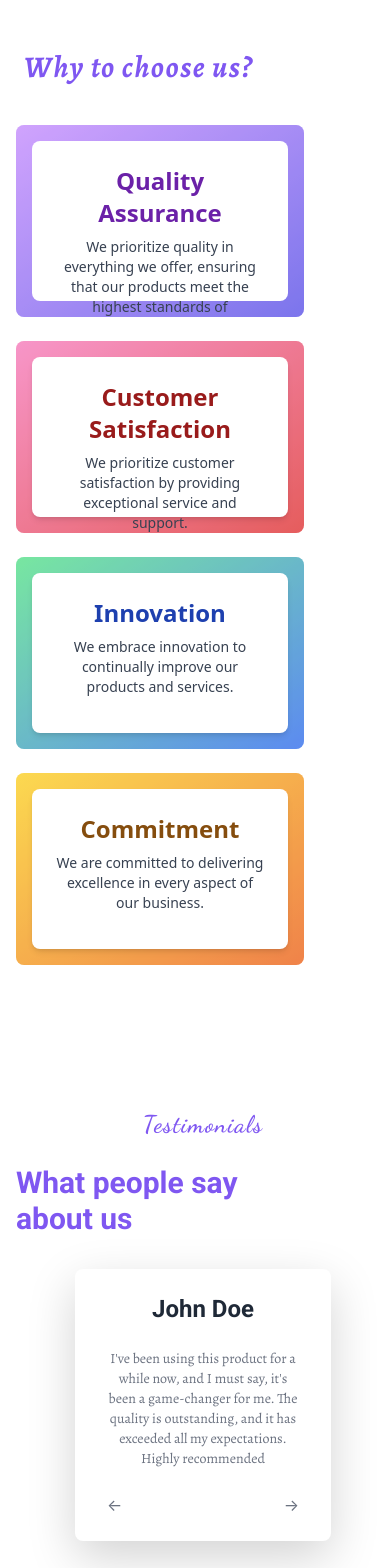
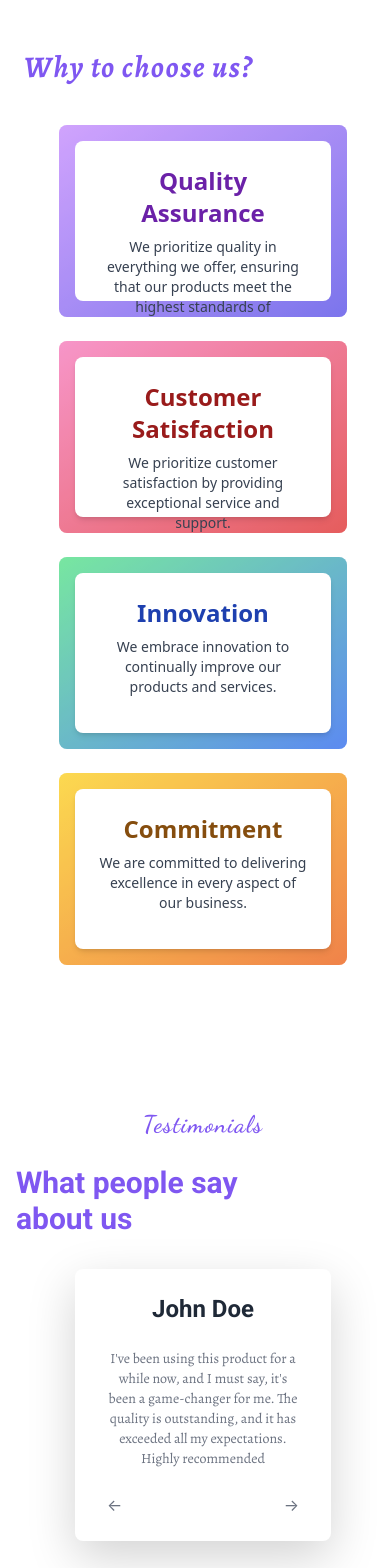
Before and after one commit to hammadqureshi31/Necessities-Ecommerce, a React (Vite) app: page /#/ in a window 390 px wide. Shown: the part 2220-3788 px from the top of the page. Built offline with nearby package versions, Linux system fonts and the light colour scheme; no server answers.

Commit message:
Form valifation left

```diff
--- a/src/component/Footer.jsx
+++ b/src/component/Footer.jsx
@@ -21,7 +21,7 @@ const Footer = () => {
                 <div className='sm:flex justify-center gap-20 text-center mr-1'>
                     <h1 className='text-white font-bold text-2xl sm:mt-4 font-Roboto tracking-wider'>Subscribe To Get <br />Special Discounts</h1>
                     <div className='bg-white flex justify-center p-2 py-2.5 mt-8 md:mt-6 w-60
-                     ml-5 rounded-xl md:w-80'>
+                     ml-8 rounded-xl md:w-80'>
                         <input type="text" name="" id="" placeholder='Email Address' className='font-aleg' />
                         <div className='flex text-center justify-center text-[#7F57F1] text-2xl sm:mt-1 md:text-3xl'><PiBellRingingThin /></div>
                     </div>
@@ -42,7 +42,7 @@ const Footer = () => {
                     </div>
 
 
-                    <div className='flex gap-3 text-white font-semibold flex-wrap mt-24 text-center'>
+                    <div className='flex gap-3 text-white ml-3 sm:ml-0 font-semibold flex-wrap mt-24 text-center'>
                         <div className='flex- flex-col'>
                             <h1 className='font-bold text-lg font-roboto'>Company</h1>
                             <h4 className='mt-10 font-normal  font-aleg'>About</h4>
--- a/src/component/PopularProducts.jsx
+++ b/src/component/PopularProducts.jsx
@@ -20,7 +20,7 @@ const PopularProducts = () => {
 
   return (
     <>
-      <div className='flex flex-wrap gap-12'>
+      <div className='flex flex-wrap gap-3'>
         {elements.length > 0 && elements.map((data, index) => (
           <Cards data={data} key={data.id} />
         ))}
--- a/src/component/Testinomials.jsx
+++ b/src/component/Testinomials.jsx
@@ -57,7 +57,7 @@ const Testimonials = () => {
             >
                 <motion.div
                     variants={itemVariants}
-                    className='w-72 h-48 bg-gradient-to-br from-purple-400 to-indigo-600 rounded-lg overflow-hidden relative'
+                    className='w-72 h-48 mx-auto bg-gradient-to-br from-purple-400 to-indigo-600 rounded-lg overflow-hidden relative'
                 >
                     <div className='absolute inset-0 bg-white opacity-25'></div>
                     <div className='absolute inset-0 flex items-center justify-center'>
@@ -70,7 +70,7 @@ const Testimonials = () => {
 
                 <motion.div
                     variants={itemVariants}
-                    className='w-72 h-48 bg-gradient-to-br from-pink-400 to-red-600 rounded-lg overflow-hidden relative'
+                    className='w-72 h-48 mx-auto bg-gradient-to-br from-pink-400 to-red-600 rounded-lg overflow-hidden relative'
                 >
                     <div className='absolute inset-0 bg-white opacity-25'></div>
                     <div className='absolute inset-0 flex items-center justify-center'>
@@ -83,7 +83,7 @@ const Testimonials = () => {
 
                 <motion.div
                     variants={itemVariants}
-                    className='w-72 h-48 bg-gradient-to-br from-green-400 to-blue-600 rounded-lg overflow-hidden relative'
+                    className='w-72 h-48 mx-auto bg-gradient-to-br from-green-400 to-blue-600 rounded-lg overflow-hidden relative'
                 >
                     <div className='absolute inset-0 bg-white opacity-25'></div>
                     <div className='absolute inset-0 flex items-center justify-center'>
@@ -96,7 +96,7 @@ const Testimonials = () => {
 
                 <motion.div
                     variants={itemVariants}
-                    className='w-72 h-48 bg-gradient-to-br from-yellow-400 to-orange-600 rounded-lg  overflow-hidden relative'
+                    className='w-72 h-48 mx-auto bg-gradient-to-br from-yellow-400 to-orange-600 rounded-lg  overflow-hidden relative'
                 >
                     <div className='absolute inset-0 bg-white opacity-25'></div>
                     <div className='absolute inset-0 flex items-center justify-center'>
```
Also changed, not shown: 5 other files (tests, documents, lock files or other folders).
